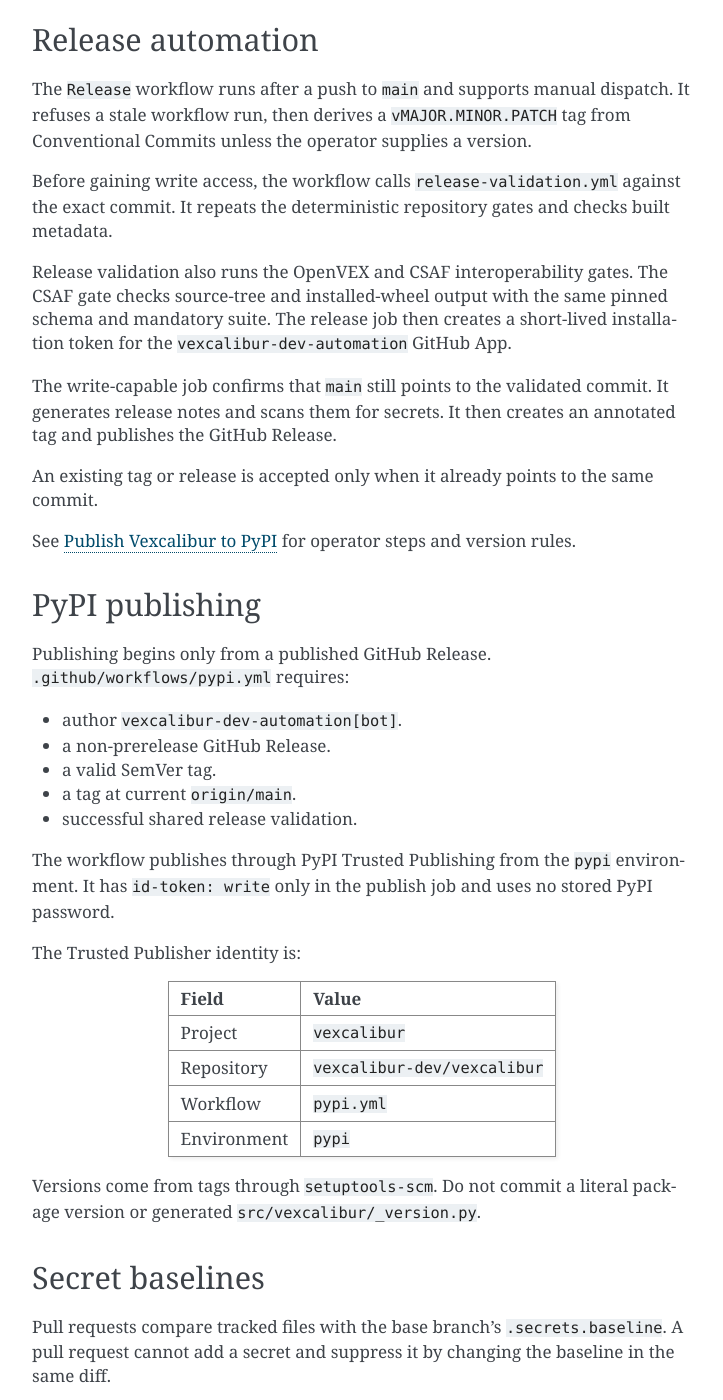
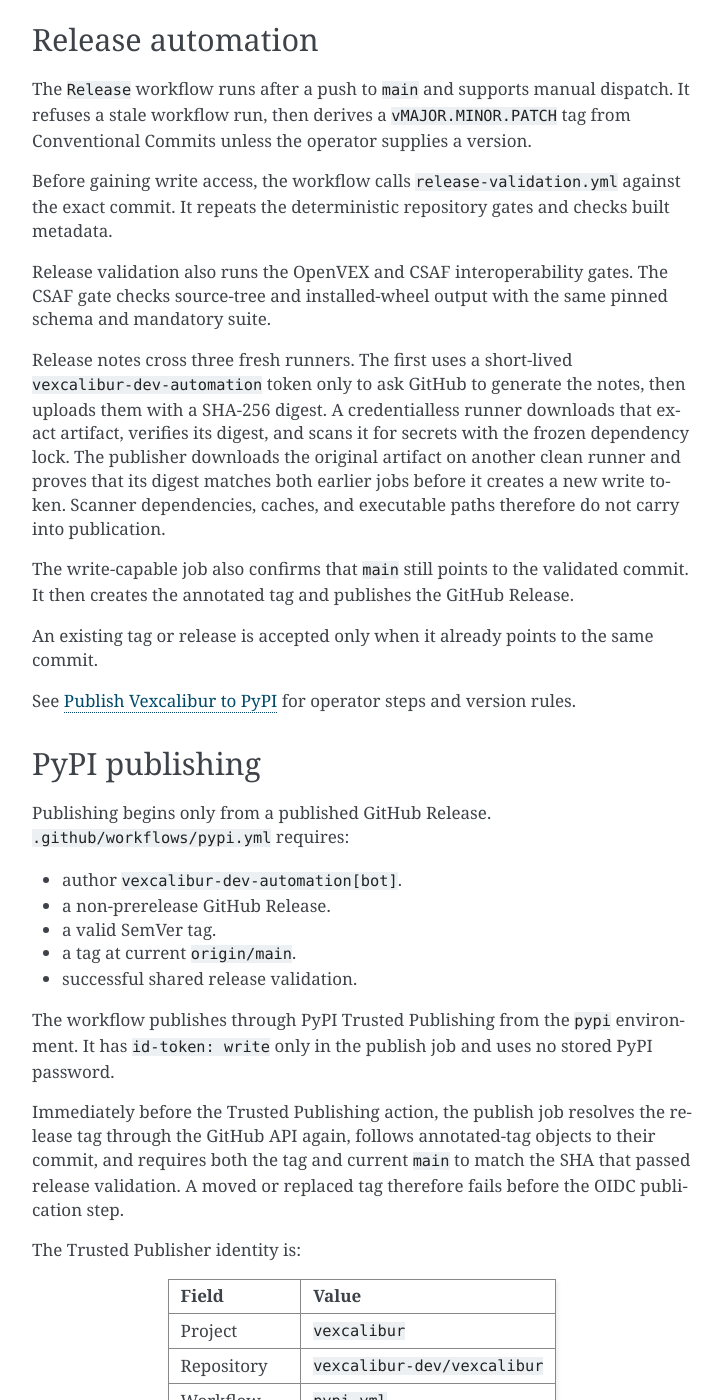
Before and after one commit to vexcalibur-dev/vexcalibur, a Sphinx documentation site: the page built from docs/development/ci.md, in a window 1280 px wide and 1400 px high, scrolled down 1774 px. Shown: the whole window, without its empty margins (388-1111 px from the left). Built offline with Sphinx 7.4.7, drawn with Linux system fonts in a browser that asks for light colours.

Commit message:
fix: isolate release scanning from publication (#105)

```diff
--- a/docs/development/ci.md
+++ b/docs/development/ci.md
@@ -68,10 +68,19 @@
 
 Release validation also runs the OpenVEX and CSAF interoperability gates. The
 CSAF gate checks source-tree and installed-wheel output with the same pinned
-schema and mandatory suite. The release job then creates a short-lived
-installation token for the `vexcalibur-dev-automation` GitHub App.
+schema and mandatory suite.
 
-The write-capable job confirms that `main` still points to the validated commit. It generates release notes and scans them for secrets. It then creates an annotated tag and publishes the GitHub Release.
+Release notes cross three fresh runners. The first uses a short-lived
+`vexcalibur-dev-automation` token only to ask GitHub to generate the notes, then
+uploads them with a SHA-256 digest. A credentialless runner downloads that exact
+artifact, verifies its digest, and scans it for secrets with the frozen
+dependency lock. The publisher downloads the original artifact on another clean
+runner and proves that its digest matches both earlier jobs before it creates a
+new write token. Scanner dependencies, caches, and executable paths therefore do
+not carry into publication.
+
+The write-capable job also confirms that `main` still points to the validated
+commit. It then creates the annotated tag and publishes the GitHub Release.
 
 An existing tag or release is accepted only when it already points to the same commit.
 
@@ -88,6 +97,12 @@
 - successful shared release validation.
 
 The workflow publishes through PyPI Trusted Publishing from the `pypi` environment. It has `id-token: write` only in the publish job and uses no stored PyPI password.
+
+Immediately before the Trusted Publishing action, the publish job resolves the
+release tag through the GitHub API again, follows annotated-tag objects to their
+commit, and requires both the tag and current `main` to match the SHA that passed
+release validation. A moved or replaced tag therefore fails before the OIDC
+publication step.
 
 The Trusted Publisher identity is:
 
```
Also changed, not shown: docs/how-to/publish-to-pypi.md (+2 -2 lines), 3 other files.
